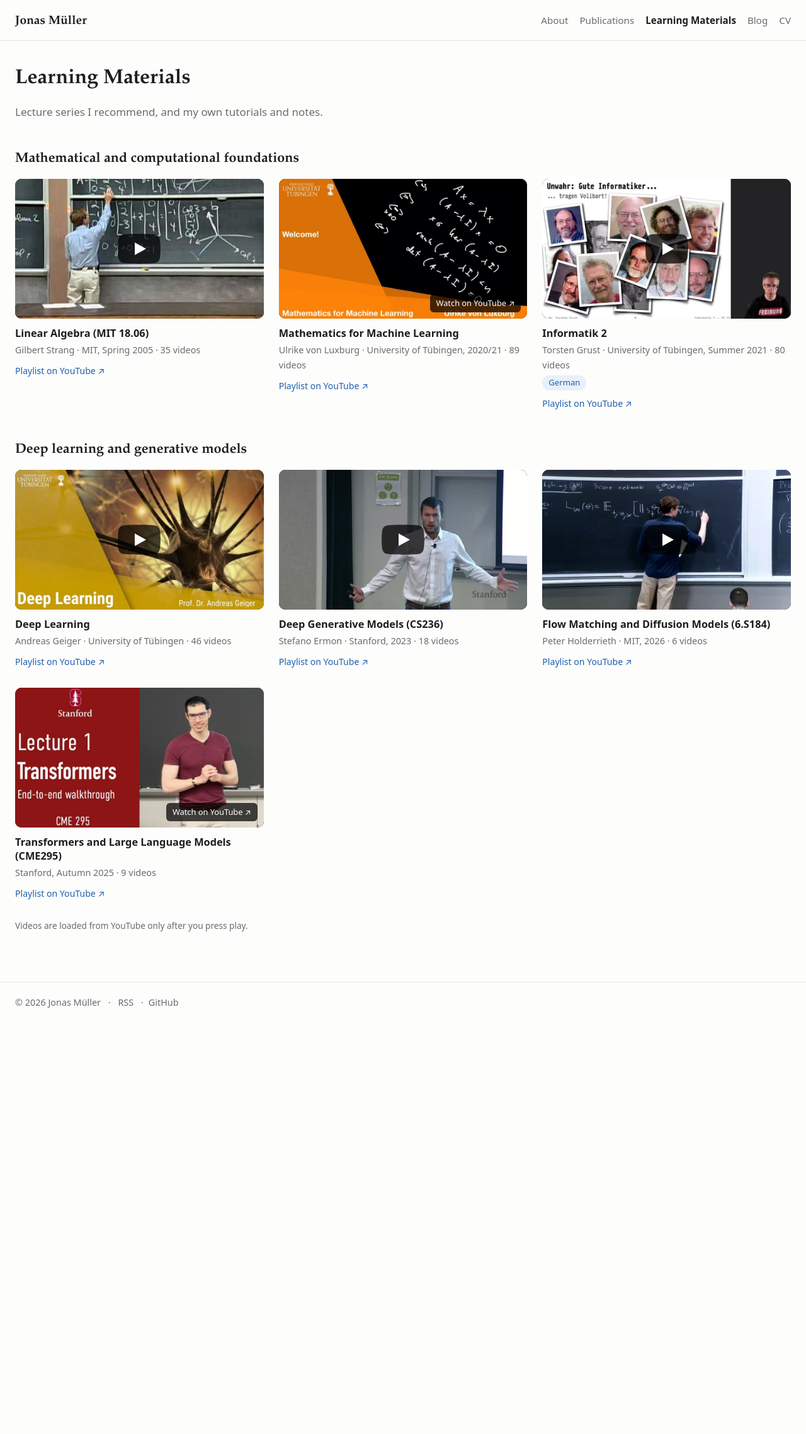
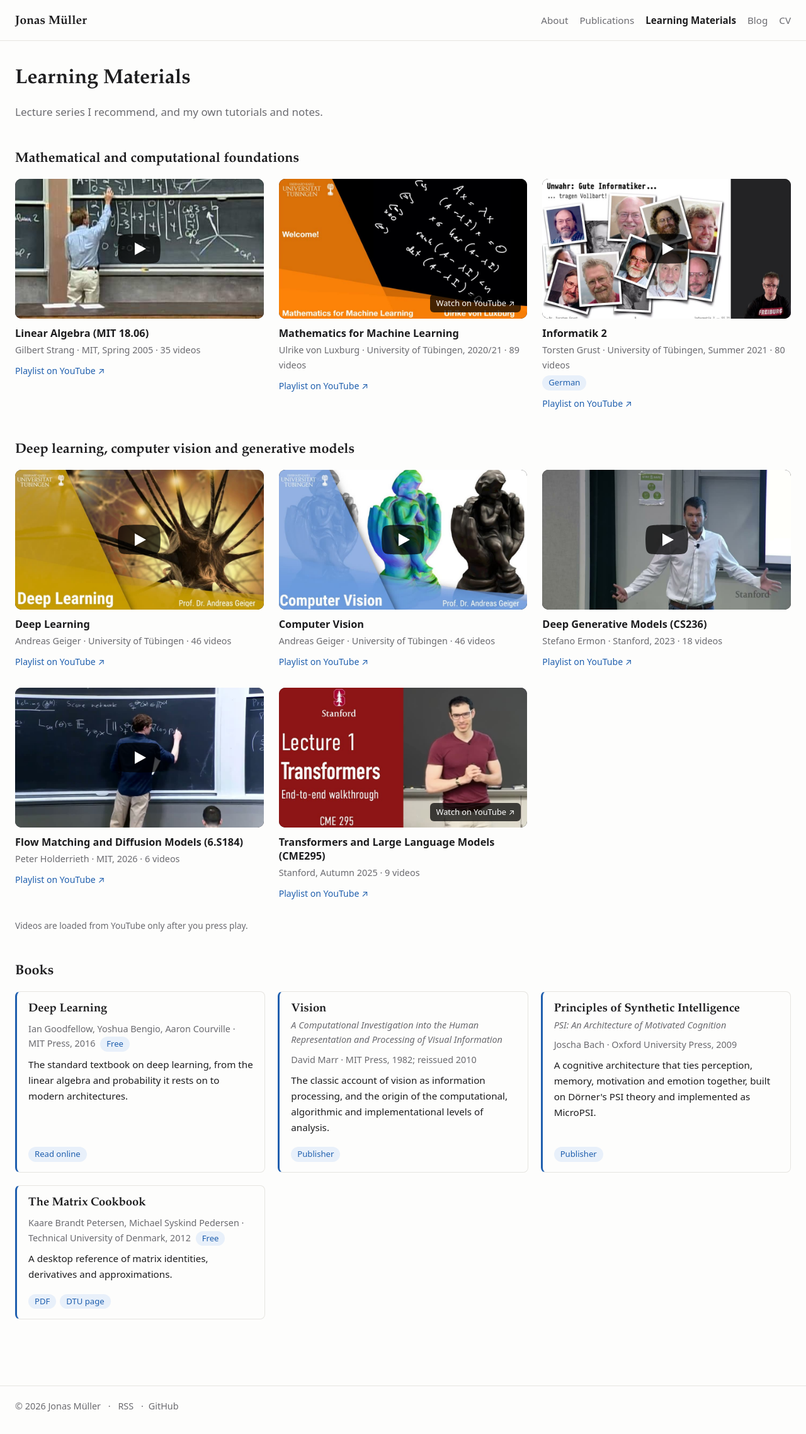
Before and after one commit to jonasmueler/jonasmueler.github.io, a Jekyll site: the page built from materials.md, in a window 1280 px wide. Shown: the whole page at 63% size. Built offline with Jekyll 4.4.1, drawn with Linux system fonts in a browser that asks for light colours; before the commit the page ends 1636 px from its top, so only the background shows below that.

Commit message:
Learning Materials: Geiger's Computer Vision and a Books section

```diff
--- /dev/null
+++ b/_data/books.yml
@@ -0,0 +1,34 @@
+# Books on the Learning Materials page. "links" are shown as buttons in the order given.
+
+- title: "Deep Learning"
+  authors: "Ian Goodfellow, Yoshua Bengio, Aaron Courville"
+  published: "MIT Press, 2016"
+  note: "The standard textbook on deep learning, from the linear algebra and probability it rests on to modern architectures."
+  free: true
+  links:
+    "Read online": "https://www.deeplearningbook.org/"
+
+- title: "Vision"
+  subtitle: "A Computational Investigation into the Human Representation and Processing of Visual Information"
+  authors: "David Marr"
+  published: "MIT Press, 1982; reissued 2010"
+  note: "The classic account of vision as information processing, and the origin of the computational, algorithmic and implementational levels of analysis."
+  links:
+    "Publisher": "https://doi.org/10.7551/mitpress/9780262514620.001.0001"
+
+- title: "Principles of Synthetic Intelligence"
+  subtitle: "PSI: An Architecture of Motivated Cognition"
+  authors: "Joscha Bach"
+  published: "Oxford University Press, 2009"
+  note: "A cognitive architecture that ties perception, memory, motivation and emotion together, built on Dörner's PSI theory and implemented as MicroPSI."
+  links:
+    "Publisher": "https://doi.org/10.1093/acprof:oso/9780195370676.001.0001"
+
+- title: "The Matrix Cookbook"
+  authors: "Kaare Brandt Petersen, Michael Syskind Pedersen"
+  published: "Technical University of Denmark, 2012"
+  note: "A desktop reference of matrix identities, derivatives and approximations."
+  free: true
+  links:
+    "PDF": "http://www2.imm.dtu.dk/pubdb/views/edoc_download.php/3274/pdf/imm3274.pdf"
+    "DTU page": "https://www2.compute.dtu.dk/pubdb/pubs/3274-full.html"
--- a/_data/courses.yml
+++ b/_data/courses.yml
@@ -33,7 +33,7 @@ groups:
         embed: true
         lang: German
 
-  - name: "Deep learning and generative models"
+  - name: "Deep learning, computer vision and generative models"
     courses:
       - title: "Deep Learning"
         by: "Andreas Geiger"
@@ -41,6 +41,13 @@ groups:
         lectures: 46
         list: PL05umP7R6ij3NTWIdtMbfvX7Z-4WEXRqD
         thumb: BHBAnUAdeyE
+        embed: true
+      - title: "Computer Vision"
+        by: "Andreas Geiger"
+        org: "University of Tübingen"
+        lectures: 46
+        list: PL05umP7R6ij35L2MHGzis8AEHz7mg381_
+        thumb: YW1cIaOBkI8
         embed: true
       - title: "Deep Generative Models (CS236)"
         by: "Stefano Ermon"
--- a/assets/css/style.css
+++ b/assets/css/style.css
@@ -221,3 +221,13 @@ pre code { background: none; padding: 0; font-size: 0.85rem; }
 .course-link { font-size: 0.88rem; }
 .course-privacy { font-size: 0.85rem; margin-top: -1em; }
 .course-meta .tag { text-transform: none; }
+
+/* books on the Learning Materials page */
+.books { display: grid; grid-template-columns: repeat(auto-fill, minmax(min(100%, 380px), 1fr)); gap: 20px; margin: 1em 0 2.4em; }
+.book { border: 1px solid var(--line); border-left: 3px solid var(--accent); border-radius: 8px; padding: 16px 18px; display: flex; flex-direction: column; }
+.book-title { font-family: var(--serif); font-size: 1.15rem; margin: 0; }
+.book-subtitle { margin: 2px 0 0; font-size: 0.9rem; color: var(--muted); font-style: italic; }
+.book-meta { margin: 8px 0 0; font-size: 0.9rem; color: var(--muted); }
+.book-meta .tag { text-transform: none; margin-left: 4px; }
+.book-note { margin: 8px 0 12px; font-size: 0.95rem; flex: 1; }
+.book .pub-links a { text-transform: none; }
--- a/materials.md
+++ b/materials.md
@@ -36,6 +36,21 @@ class: page-wide
 {% endfor %}
 <p class="muted course-privacy">Videos are loaded from YouTube only after you press play.</p>
 
+{% if site.data.books.size > 0 %}
+<h2>Books</h2>
+<div class="books">
+{% for b in site.data.books %}
+  <article class="book">
+    <h3 class="book-title">{{ b.title }}</h3>
+    {% if b.subtitle %}<p class="book-subtitle">{{ b.subtitle }}</p>{% endif %}
+    <p class="book-meta">{{ b.authors }} · {{ b.published }}{% if b.free %} <span class="tag">Free</span>{% endif %}</p>
+    {% if b.note %}<p class="book-note">{{ b.note }}</p>{% endif %}
+    {% if b.links %}<div class="pub-links">{% for l in b.links %}<a href="{{ l[1] }}" target="_blank" rel="noopener">{{ l[0] }}</a>{% endfor %}</div>{% endif %}
+  </article>
+{% endfor %}
+</div>
+{% endif %}
+
 {% assign items = site.materials | sort: "updated" | reverse %}
 {% if items.size > 0 %}
 <h2>Tutorials and notes</h2>
```
Also changed, not shown: assets/img/courses/YW1cIaOBkI8.jpg (added).
